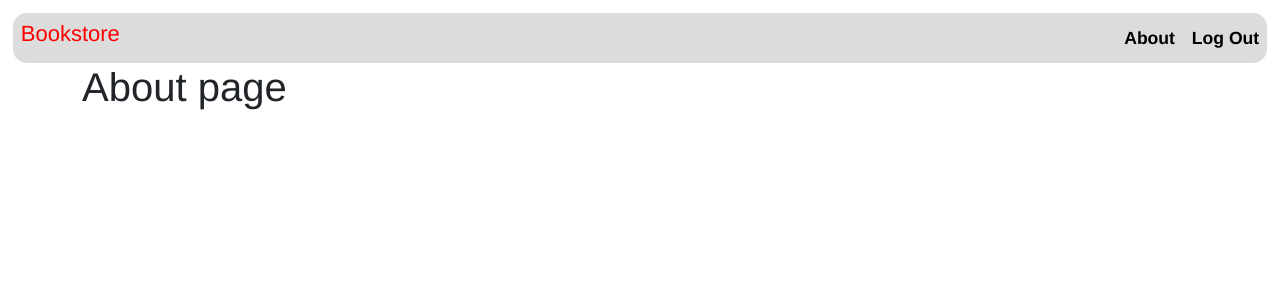
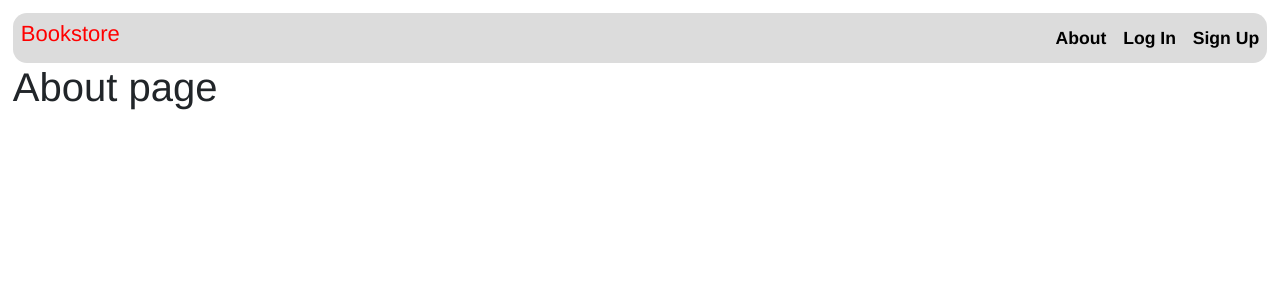
Before and after one commit to SubhPB/Book-store, a Django app: page /about/ in a window 1280 px wide. Shown: the top 300 px of the page. Run offline with Django 4.2, Linux system fonts and the light colour scheme.

Commit message:
template modified

```diff
--- a/templates/_base.html
+++ b/templates/_base.html
@@ -21,19 +21,24 @@
         <header>
             <h1>Bookstore</h1>
             <div class="header-btns">
-                <a class="header-btn" href="#">About</a>
-                <a class="header-btn" href="{% url 'logout' %}"> Log Out</a>
+                <a class="header-btn" href="{% url 'about' %}">About</a>
+                {% if user.is_authenticated %}
+                    <a class="header-btn" href="{% url 'account_logout' %}"> Log Out</a>
+                    {% else %}
+                    <a class="header-btn" href="{% url 'account_login' %}"> Log In</a>
+                    <a class="header-btn" href="{% url 'account_signup' %}"> Sign Up</a>
+                {% endif %}
             </div>
         </header>
 
-        <div class="container">
 
-            {% block content %}
+        {% block content %}
 
-            {% endblock content %}
-        </div>
+        {% endblock content %}
 
-        <script src="https://cdn.jsdelivr.net/npm/bootstrap@5.3.3/dist/js/bootstrap.bundle.min.js" integrity="sha384-YvpcrYf0tY3lHB60NNkmXc5s9fDVZLESaAA55NDzOxhy9GkcIdslK1eN7N6jIeHz" crossorigin="anonymous"></script>
+        <script src="https://cdn.jsdelivr.net/npm/bootstrap@5.3.3/dist/js/bootstrap.bundle.min.js"      integrity="sha384-YvpcrYf0tY3lHB60NNkmXc5s9fDVZLESaAA55NDzOxhy9GkcIdslK1eN7N6jIeHz" crossorigin="anonymous">
+        </script>
+  </body>
         <script src="{% static 'js/base.js' %}"></script>
     </body>
 
```
